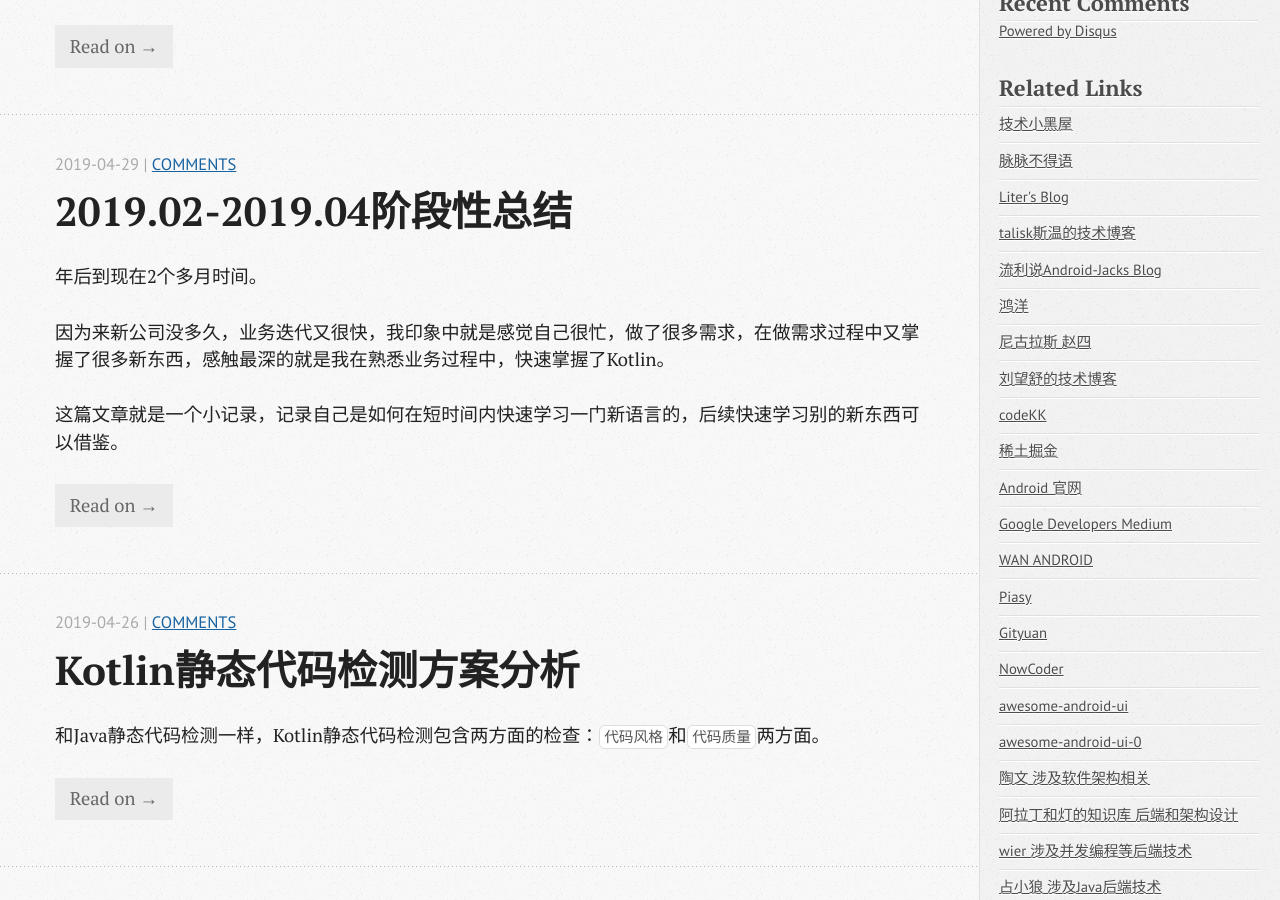
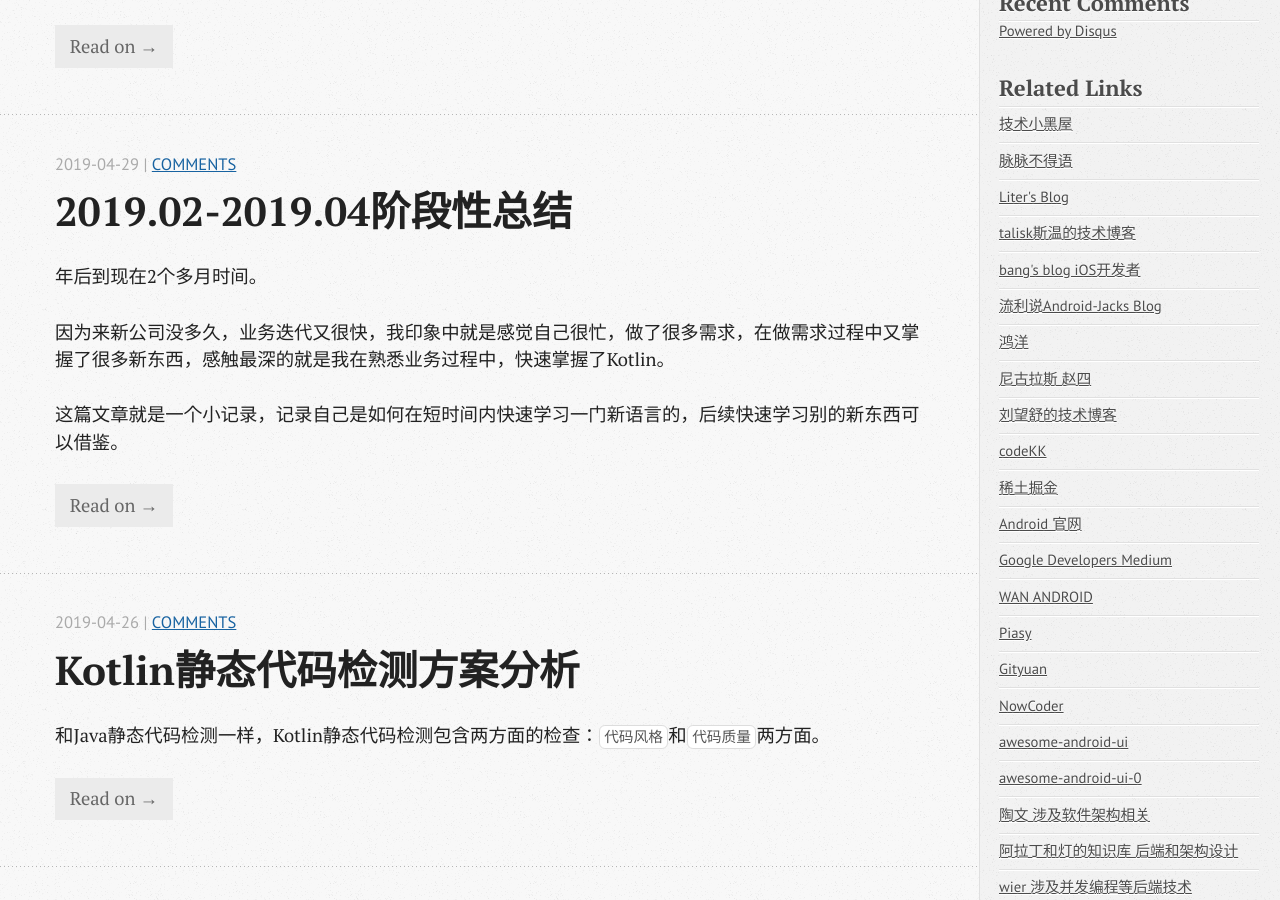
Before and after one commit to wangxinghe/wangxinghe.github.io, a Jekyll site: the page built from index.html, in a window 1280 px wide and 900 px high, scrolled down 1225 px. Built offline with Jekyll 4.4.1, drawn with Linux system fonts in a browser that asks for light colours; the list of posts is cut into pages by our own code; comment, search, counter and statistics services are not loaded.

Commit message:
friend link

```diff
--- a/_includes/asides/friendlink.html
+++ b/_includes/asides/friendlink.html
@@ -12,6 +12,9 @@
       </li>
       <li class="post">
       	<a href="http://blog.talisk.cn/">talisk斯温的技术博客</a>
+      </li>
+      <li class="post">
+      	<a href="https://blog.cnbang.net/">bang's blog iOS开发者</a>
       </li>
       <li class="post">
             <a href="https://blog.dreamtobe.cn/archives/">流利说Android-Jacks Blog</a>
```
